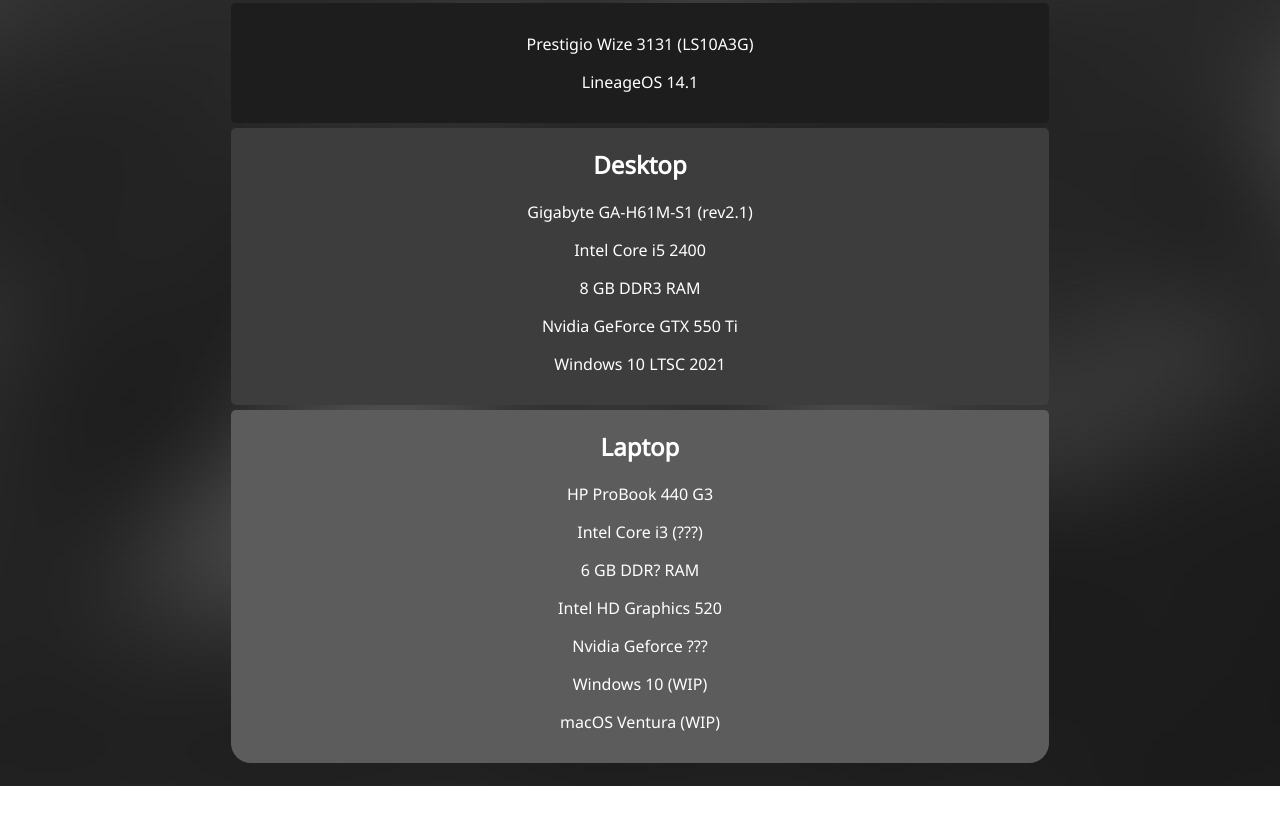
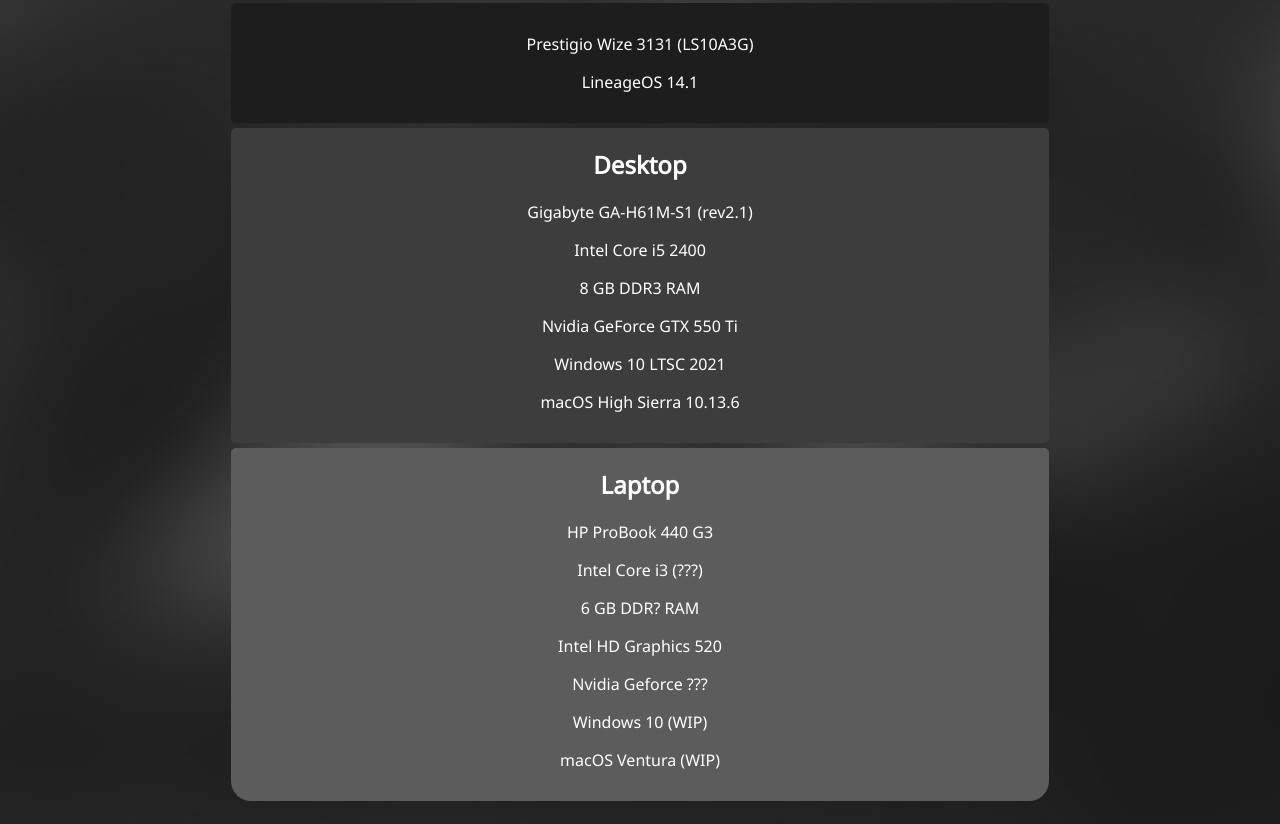
Before and after one commit to Mojiberus/Mojiberus.github.io, a plain HTML site: page index.html in a window 1280 px wide. Shown: the part 780-1604 px from the top of the page. Before the commit the page ends 1566 px from the top, so only its background shows below. Drawn offline with Linux system fonts and the light colour scheme.

Commit message:
macos update

```diff
--- a/index.html
+++ b/index.html
@@ -54,7 +54,8 @@
       Intel Core i5 2400<p></p>
       8 GB DDR3 RAM<p></p>
       Nvidia GeForce GTX 550 Ti<p></p>
-      Windows 10 LTSC 2021
+      Windows 10 LTSC 2021<p></p>
+      macOS High Sierra 10.13.6
     </div>
     <div class="laptop">
       <h2 class="h2_lt">Laptop</h2>
```
